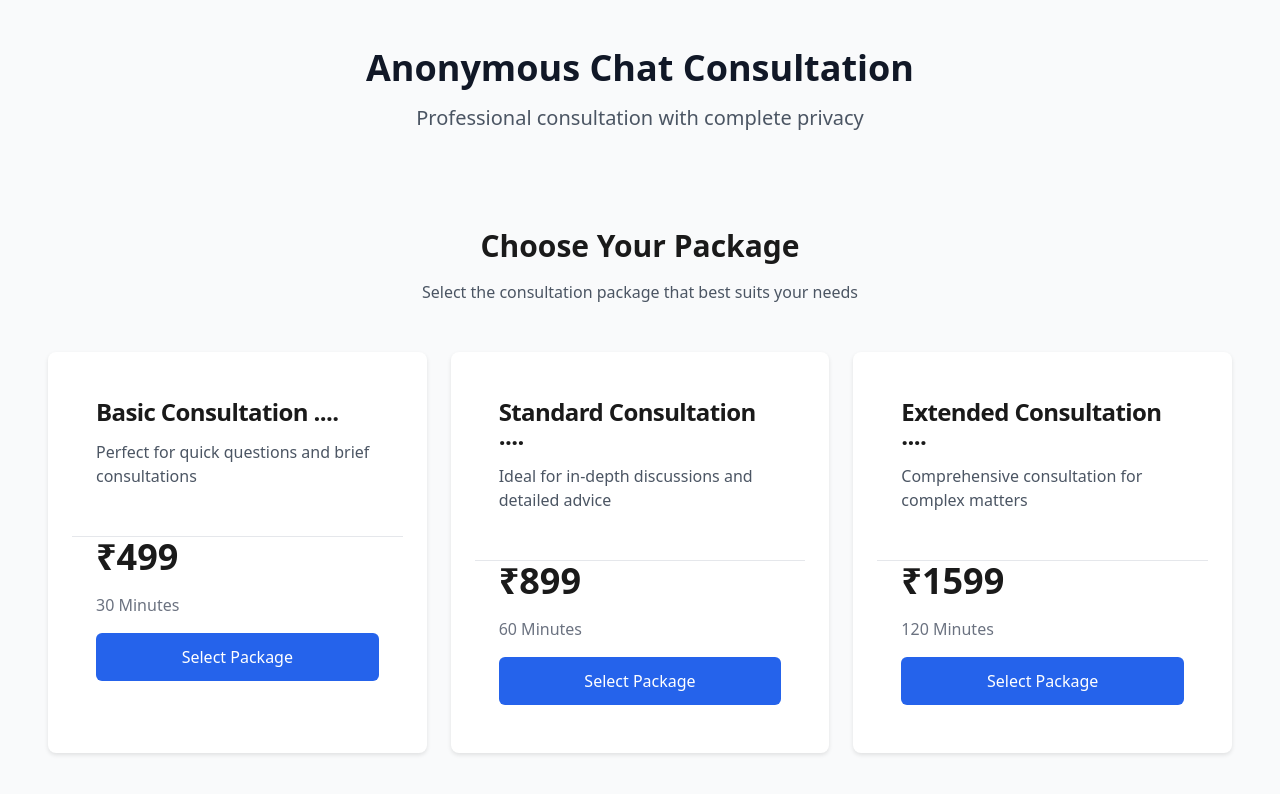
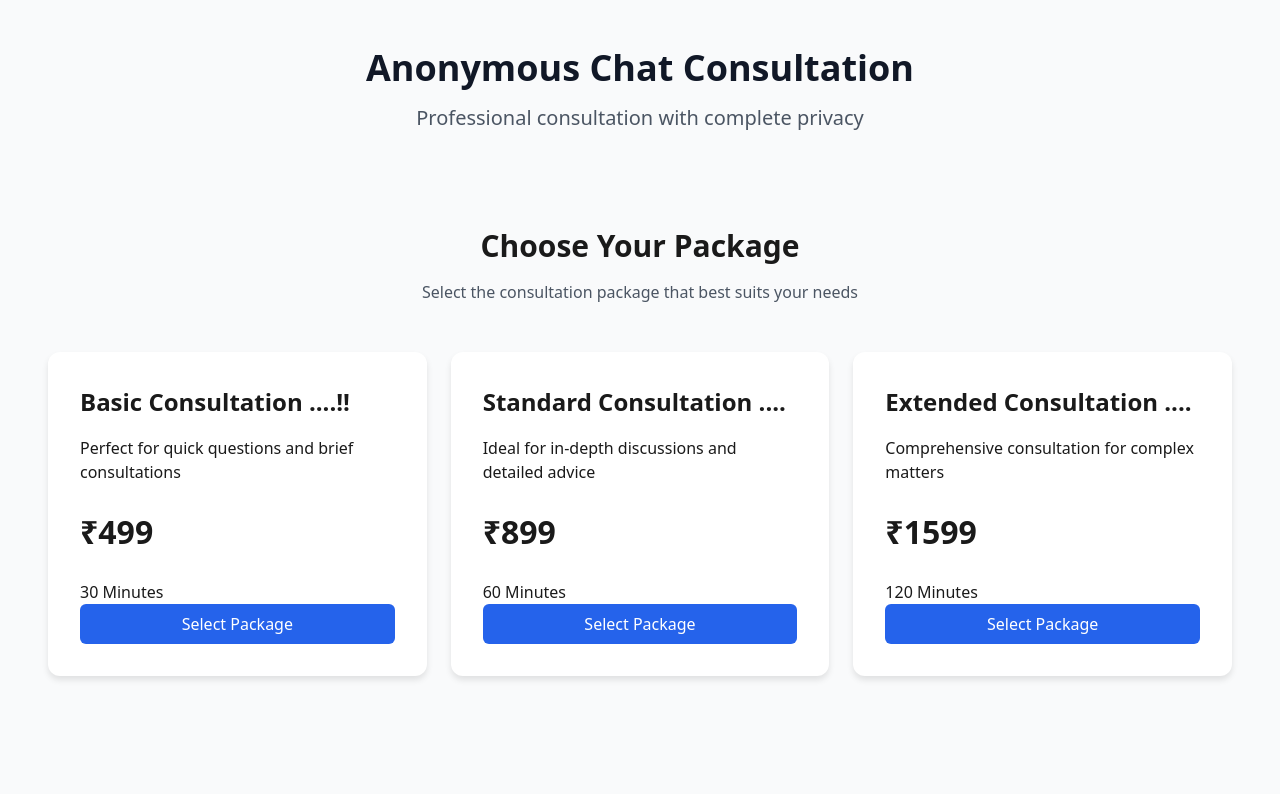
Before and after one commit to gijojohn/anonymousChat, a Next.js app: page / in a window 1280 px wide. Shown: the top 794 px of the page. Built offline with nearby package versions, Linux system fonts and the light colour scheme.

Commit message:
new css file

```diff
--- /dev/null
+++ b/src/components/packages-new.css
@@ -0,0 +1,40 @@
+.custom-packages-grid {
+    display: grid;
+    grid-template-columns: repeat(3, minmax(280px, 1fr));
+    gap: 1.5rem;
+    width: 100%;
+    max-width: 1200px;
+    margin: 0 auto;
+  }
+
+  .custom-card {
+    background: white;
+    border-radius: 0.75rem;
+    box-shadow: 0 4px 6px rgba(0, 0, 0, 0.1);
+    padding: 2rem;
+    height: 100%;
+  }
+
+  .custom-title {
+    font-size: 1.5rem;
+    font-weight: 700;
+    margin-bottom: 1rem;
+  }
+
+  .custom-price {
+    font-size: 2rem;
+    font-weight: 700;
+    margin: 1.5rem 0;
+  }
+
+  .custom-button {
+    width: 100%;
+    padding: 0.75rem;
+    border-radius: 0.5rem;
+  }
+
+  @media (max-width: 768px) {
+    .custom-packages-grid {
+      grid-template-columns: 1fr;
+    }
+  }
--- a/src/components/packages-section.tsx
+++ b/src/components/packages-section.tsx
@@ -1,6 +1,7 @@
 'use client';
 
 import './packages.css';
+import './packages-new.css';
 import React from 'react';
 import { Card, CardHeader, CardTitle, CardContent } from '@/components/ui/card';
 import { Button } from '@/components/ui/button';
@@ -8,7 +9,7 @@ import { Button } from '@/components/ui/button';
 const PACKAGES = [
   {
     id: 1,
-    title: 'Basic Consultation ....',
+    title: 'Basic Consultation ....!!',
     description: 'Perfect for quick questions and brief consultations',
     price: 499,
     duration: '30 Minutes',
@@ -44,25 +45,16 @@ export function PackagesSection() {
       </div>
 
       <div className="max-w-[1200px] mx-auto">
-      <div className="packages-grid">
+ <div className="custom-packages-grid">
   {PACKAGES.map((pkg) => (
-    <div key={pkg.id} className="card-content">
-      <Card className="h-full border-0 shadow-none">
-        <CardHeader className="p-0">
-          <CardTitle className="text-2xl font-bold mb-4">{pkg.title}</CardTitle>
-          <p className="text-gray-600 mb-6">{pkg.description}</p>
-        </CardHeader>
-        <CardContent className="p-0 space-y-4">
-          <div className="text-4xl font-bold">₹{pkg.price}</div>
-          <div className="text-gray-500">{pkg.duration}</div>
-          <Button
-            className="w-full bg-blue-600 hover:bg-blue-700 text-white py-3 rounded-lg"
-            onClick={() => handlePackageSelect(pkg.id)}
-          >
-            Select Package
-          </Button>
-        </CardContent>
-      </Card>
+    <div key={pkg.id} className="custom-card">
+      <div className="custom-title">{pkg.title}</div>
+      <p>{pkg.description}</p>
+      <div className="custom-price">₹{pkg.price}</div>
+      <div>{pkg.duration}</div>
+      <Button className="custom-button">
+        Select Package
+      </Button>
     </div>
   ))}
 </div>
```
